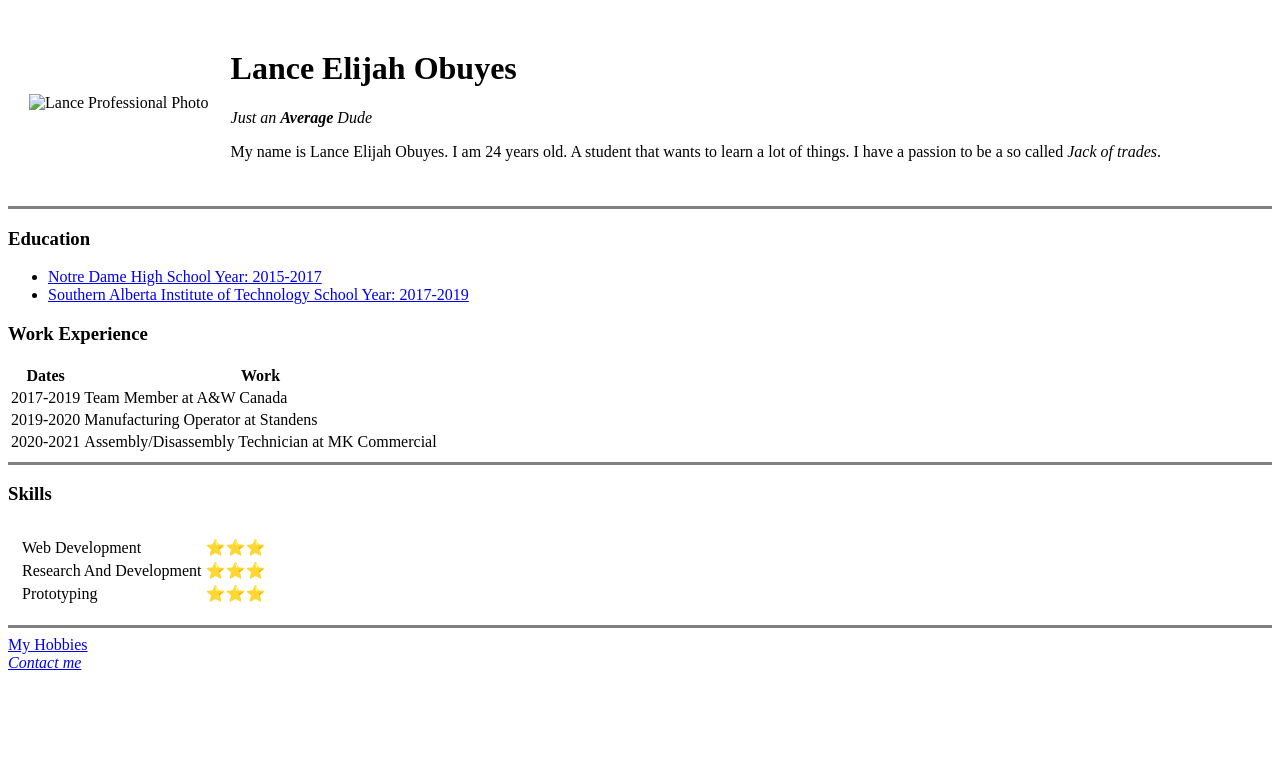
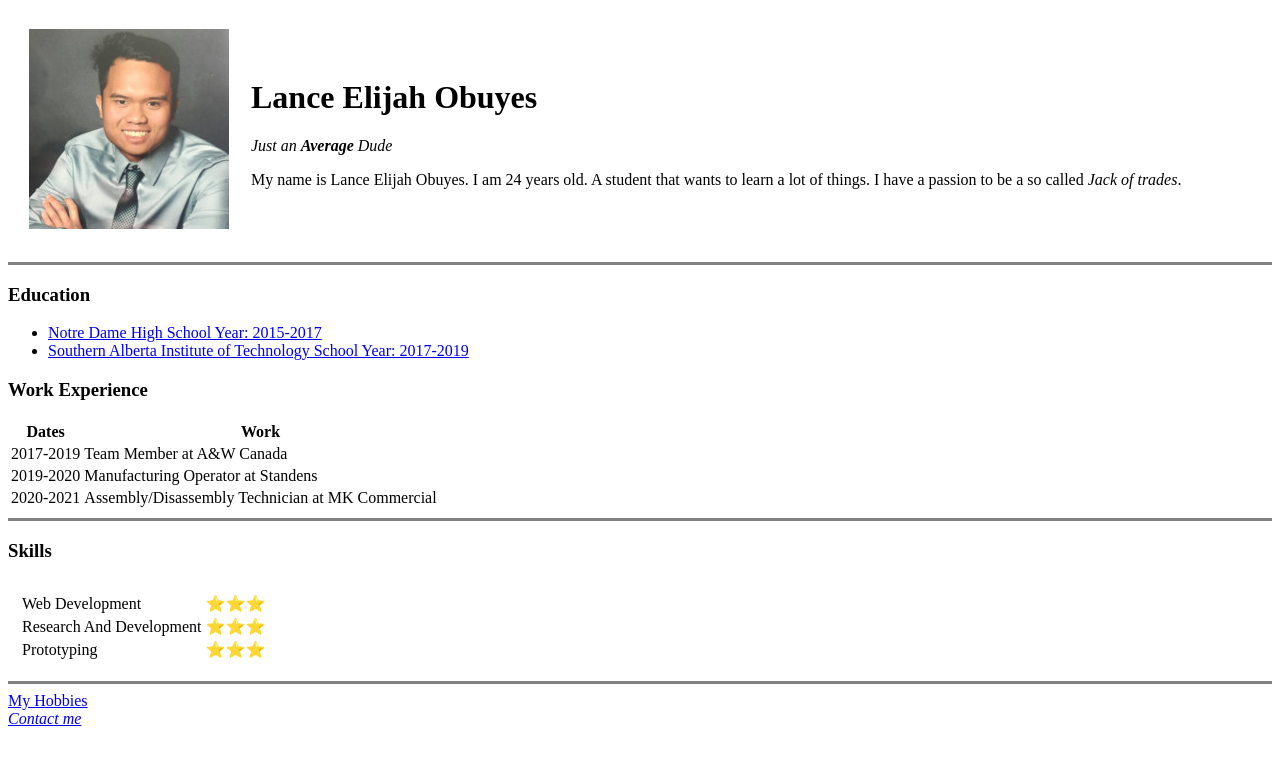
Before and after one commit to Lanceelias/cv, a plain HTML site: page index.html in a window 1280 px wide. Drawn offline with Linux system fonts and the light colour scheme.

Commit message:
Update index.html

```diff
--- a/index.html
+++ b/index.html
@@ -9,7 +9,7 @@
 <body>
   <table cellspacing="20">
     <tr>
-      <td><img src="images/ProfessionalPhoto.jpg" alt="Lance Professional Photo"></td>
+      <td><img src="images/Professional Photo.jpg" alt="Lance Professional Photo"></td>
       <td><h1>Lance Elijah Obuyes</h1>
         <p>
           <em>Just an <strong>Average</strong> Dude</em>
```
